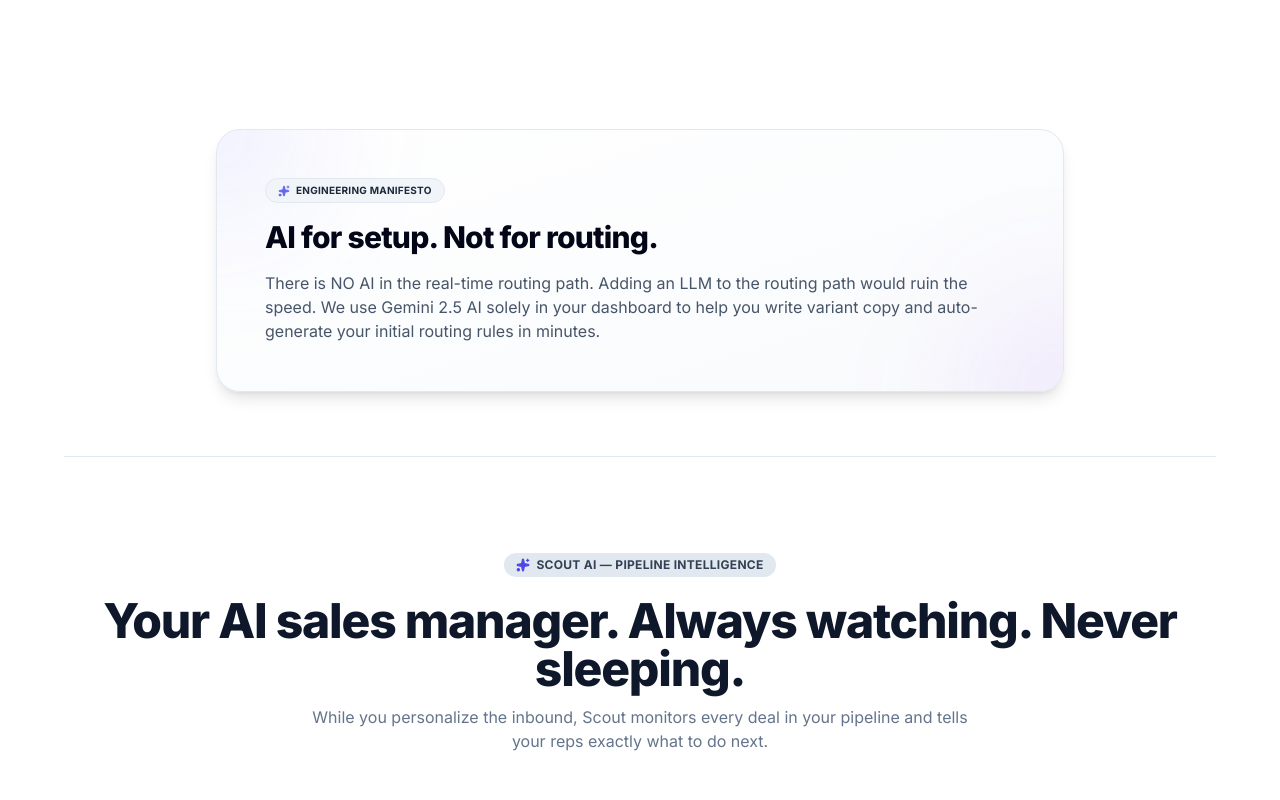
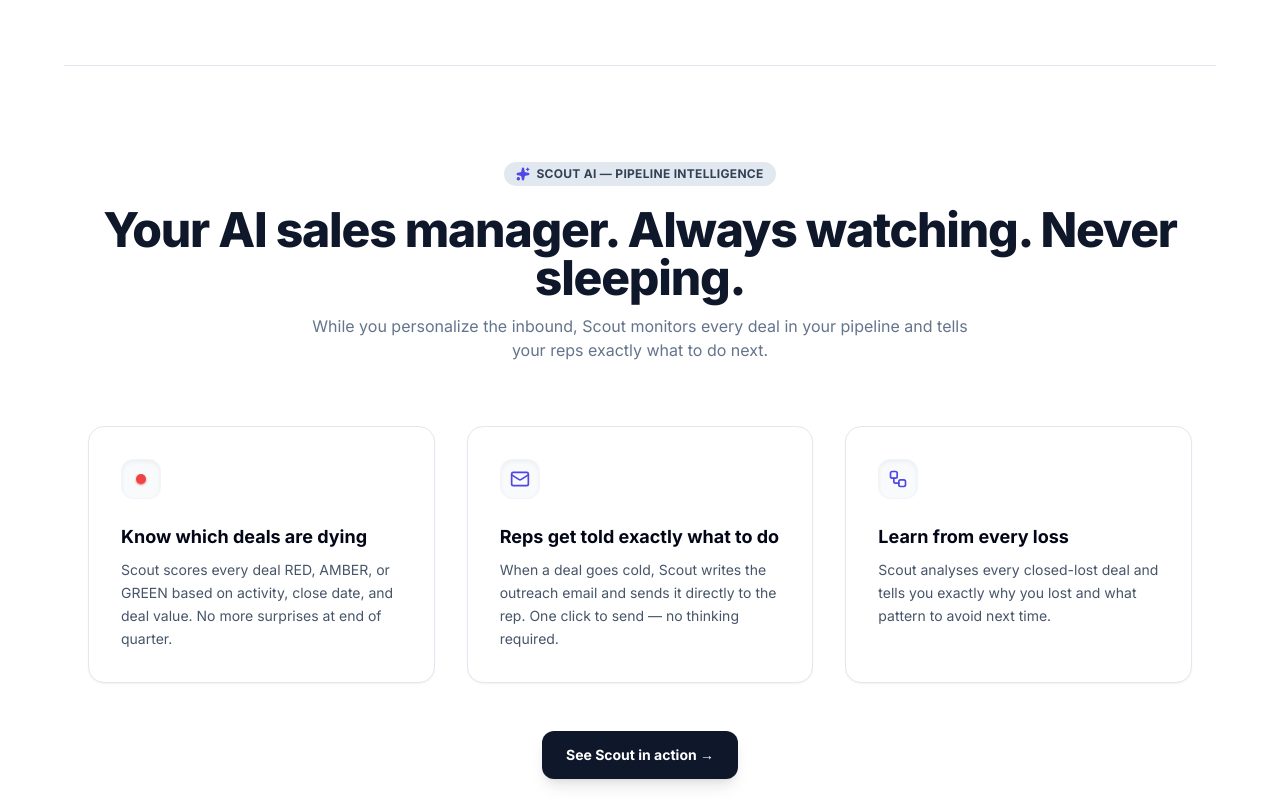
Before and after one commit to cherrylw1/SignalRoute, a Next.js app: page / in a window 1280 px wide. Shown: the part 5220-6020 px from the top of the page. Built offline with nearby package versions, Linux system fonts and the light colour scheme.

Commit message:
Update Scout AI CTA button to dark filled style and remove Engineering Manifesto section

```diff
--- a/src/app/page.tsx
+++ b/src/app/page.tsx
@@ -1037,34 +1037,6 @@ export default function ChurnautHome() {
 
             </motion.section>
 
-            {/* 7. THE AI PHILOSOPHY */}
-            <motion.section
-              initial={{ opacity: 0, y: 50 }}
-              whileInView={{ opacity: 1, y: 0 }}
-              viewport={{ once: true, margin: "-150px" }}
-              transition={{ type: "spring", stiffness: 80, damping: 15 }}
-              className="py-16 max-w-4xl mx-auto px-6"
-            >
-              <div className="bg-gradient-to-br from-white to-slate-50 text-slate-900 rounded-3xl p-8 md:p-12 shadow-lg border border-slate-200 flex flex-col md:flex-row items-center gap-8 relative overflow-hidden">
-                {/* Subtle blue/indigo ambient glow inside */}
-                <div className="absolute -top-24 -left-24 w-48 h-48 bg-indigo-500/10 rounded-full blur-3xl pointer-events-none"></div>
-                <div className="absolute -bottom-24 -right-24 w-48 h-48 bg-purple-500/10 rounded-full blur-3xl pointer-events-none"></div>
-
-                <div className="flex-grow flex flex-col gap-4 relative z-10">
-                  <span className="inline-flex items-center gap-1.5 px-3 py-1 rounded-full bg-slate-100 text-[10px] font-bold text-slate-800 tracking-wide uppercase self-start border border-slate-200">
-                    <Sparkles className="w-3 h-3 text-indigo-500 fill-indigo-500" />
-                    Engineering Manifesto
-                  </span>
-                  <h3 className="text-2xl md:text-3xl font-extrabold tracking-tight text-slate-950 leading-tight">
-                    AI for setup. Not for routing.
-                  </h3>
-                  <p className="text-sm md:text-base text-slate-600 leading-relaxed">
-                    There is NO AI in the real-time routing path. Adding an LLM to the routing path would ruin the speed. We use Gemini 2.5 AI solely in your dashboard to help you write variant copy and auto-generate your initial routing rules in minutes.
-                  </p>
-                </div>
-              </div>
-            </motion.section>
-
             {/* SCOUT AI SECTION */}
             <motion.section
               initial={{ opacity: 0, y: 50 }}
@@ -1137,7 +1109,7 @@ export default function ChurnautHome() {
                   href="https://cal.com/sharath.mb/demo"
                   target="_blank"
                   rel="noopener noreferrer"
-                  className="inline-flex items-center justify-center px-6 py-3.5 text-sm font-bold text-slate-700 bg-transparent hover:bg-slate-100 border border-slate-300 hover:border-slate-400 rounded-xl transition-all duration-300"
+                  className="inline-flex items-center justify-center px-6 py-3.5 text-sm font-bold text-white bg-slate-900 hover:bg-slate-800 rounded-xl shadow-lg transition-all duration-300"
                 >
                   See Scout in action &rarr;
                 </a>
```
